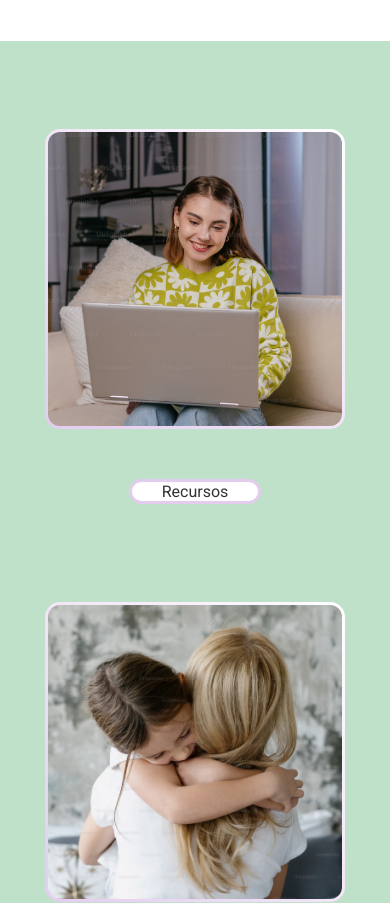
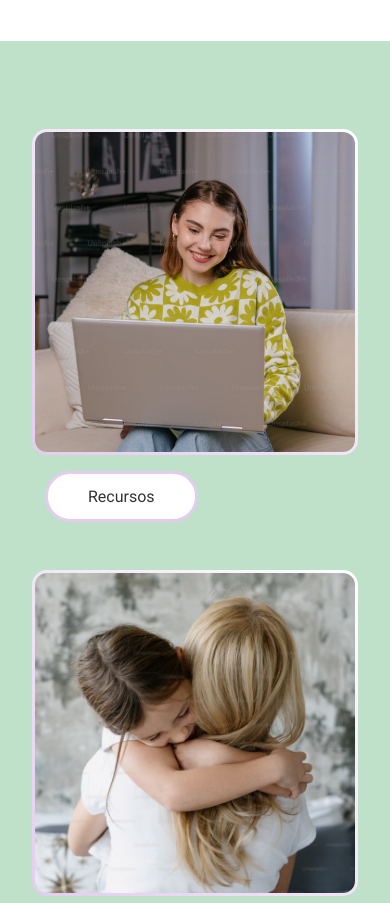
Before and after one commit to CristinaDomnguez/metanoia-project, a React (Vite) app in the folder frontend/: page / in a window 390 px wide. Shown: the part 820-1723 px from the top of the page. Built offline with nearby package versions, Linux system fonts and the light colour scheme.

Commit message:
feat:modify button link Sheets

```diff
--- a/frontend/src/pages/Home/Sheets/Sheets.css
+++ /dev/null
@@ -1,90 +0,0 @@
-/* Contenedor principal de la sección */
-.sheets-section {
-  width: 100%;
-  background-color: #bfe0c9;
-  padding: 5.5rem 0;
-}
-
-/* Contenedor de las tarjetas con márgenes laterales */
-.cards-container {
-  max-width: 1200px;
-  margin: 0 auto;
-  padding: 0 2rem;
-  display: flex;
-  justify-content: space-between;
-  gap: 3rem; /* Espaciado entre tarjetas */
-}
-
-/* Estilos del enlace */
-.card-link {
-  text-decoration: none;
-  color: inherit;
-  flex: 1;
-  cursor: pointer;
-}
-
-/* Contenedor de cada tarjeta */
-.card {
-  display: flex;
-  flex-direction: column;
-  align-items: center;
-  transition: transform 0.3s ease;
-}
-
-/* Efecto hover en la tarjeta */
-.card:hover {
-  transform: translateY(-5px);
-}
-
-/* Contenedor de la imagen con borde gradiente */
-.image-container {
-  width: 100%;
-  aspect-ratio: 1;
-  border-radius: 15px;
-  padding: 3px;
-  background: linear-gradient(
-    45deg,
-    #e4ccef,
-    #ffffff
-  );
-  overflow: hidden;
-}
-
-/* Imagen dentro del contenedor */
-.card-image {
-  width: 100%;
-  height: 100%;
-  object-fit: cover;
-  border-radius: 12px;
-}
-
-/* Contenedor del texto */
-.text-container {
-  margin-top: 1rem;
-  font-family: 'Roboto', sans-serif;
-  background-color: white;
-  padding: 0.8rem 2.5rem;
-  border: 3px solid #e4ccef;
-  border-radius: 25px;
-  width: fit-content;
-}
-
-/* Texto dentro del contenedor */
-.text-container p {
-  margin: 0;
-  font-size: 1rem;
-  color: #333;
-}
-
-/* Media query para responsividad */
-@media (max-width: 768px) {
-  .cards-container {
-    flex-direction: column;
-    align-items: center;
-  }
-
-  .card-link {
-    width: 100%;
-    max-width: 300px;
-  }
-}
--- a/frontend/src/pages/Home/Sheets/Sheets.jsx
+++ b/frontend/src/pages/Home/Sheets/Sheets.jsx
@@ -1,5 +1,5 @@
 import { Link } from "react-router-dom";
-import "./Sheets.css";
+import styles from "./Sheets.module.css";
 
 export function Sheets() {
   // Array de objetos con la información de cada tarjeta
@@ -28,24 +28,26 @@ export function Sheets() {
 
   return (
     // Contenedor principal de la sección
-    <section className="sheets-section">
-      <div className="cards-container">
+    <section className={styles.sheetsSection}>
+      <div className={styles.cardsContainer}>
         {cardData.map((card, index) => (
-          <Link to={card.link} className="card-link" key={index}>
-            <div className="card">
-              <div className="image-container">
+          <div className={styles.cardWrapper} key={index}>
+            <div className={styles.card}>
+              <div className={styles.imageContainer}>
                 <img
                   src={card.image}
                   alt={`Card ${index + 1}`}
-                  className="card-image"
+                  className={styles.cardImage}
                 />
               </div>
               {/* Contenedor del texto*/}
-              <div className="text-container">
-                <p>{card.text}</p>
-              </div>
+              <Link to={card.link} className={styles.buttonLink}>
+                <div className={styles.textContainer}>
+                  <p>{card.text}</p>
+                </div>
+              </Link>
             </div>
-          </Link>
+          </div>
         ))}
       </div>
     </section>
--- /dev/null
+++ b/frontend/src/pages/Home/Sheets/Sheets.module.css
@@ -0,0 +1,91 @@
+/* Contenedor principal de la sección */
+.sheetsSection {
+  width: 100%;
+  background-color: #bfe0c9;
+  padding: 5.5rem 0;
+}
+
+/* Contenedor de las tarjetas con márgenes laterales */
+.cardsContainer {
+  max-width: 1200px;
+  margin: 0 auto;
+  padding: 0 2rem;
+  display: flex;
+  justify-content: space-between;
+  gap: 3rem; /* Espaciado entre tarjetas */
+}
+
+.cardWrapper {
+  flex: 1;
+}
+/* Estilos del enlace */
+.buttonLink {
+  text-decoration: none;
+  color: inherit;
+  flex: 1;
+  cursor: pointer;
+}
+
+/* Contenedor de cada tarjeta */
+.card {
+  display: flex;
+  flex-direction: column;
+  align-items: center;
+  transition: transform 0.3s ease;
+}
+
+/* Efecto hover del boton */
+.buttonLink:hover .textContainer {
+  background-color: #e4ccef;
+  color: white;
+  transform: translateY(-2px);
+}
+
+/* Contenedor de la imagen con borde gradiente */
+.imageContainer {
+  width: 100%;
+  aspect-ratio: 1;
+  border-radius: 15px;
+  padding: 3px;
+  background: linear-gradient(45deg, #e4ccef, #ffffff);
+  overflow: hidden;
+}
+
+/* Imagen dentro del contenedor */
+.cardImage {
+  width: 100%;
+  height: 100%;
+  object-fit: cover;
+  border-radius: 12px;
+}
+
+/* Contenedor del texto */
+.textContainer {
+  margin-top: 1rem;
+  font-family: "Roboto", sans-serif;
+  background-color: white;
+  padding: 0.8rem 2.5rem;
+  border: 3px solid #e4ccef;
+  border-radius: 25px;
+  width: fit-content;
+}
+
+/* Texto dentro del contenedor */
+.textContainer p {
+  margin: 0;
+  font-size: 1rem;
+  color: #333;
+}
+
+/* Media query para responsividad */
+@media (max-width: 768px) {
+  .cardsContainer {
+    flex-direction: column;
+    align-items: center;
+  }
+
+  .buttonLink {
+    width: 100%;
+    max-width: 300px;
+  }
+}
```
